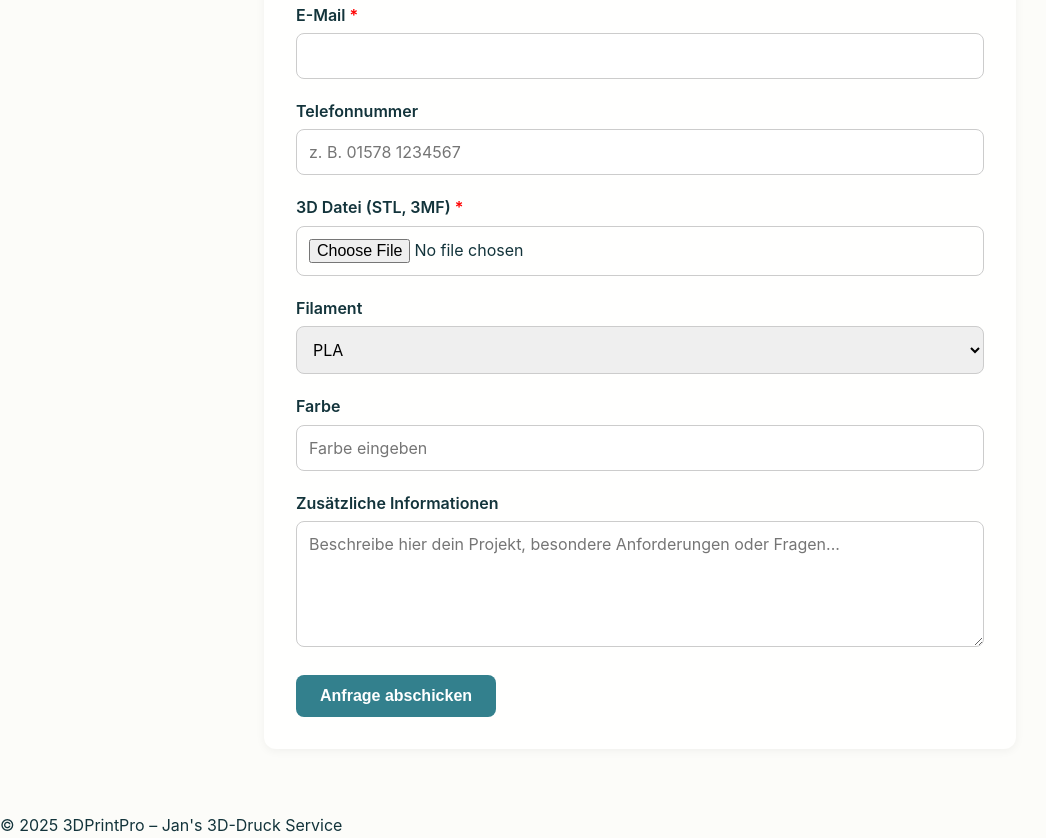
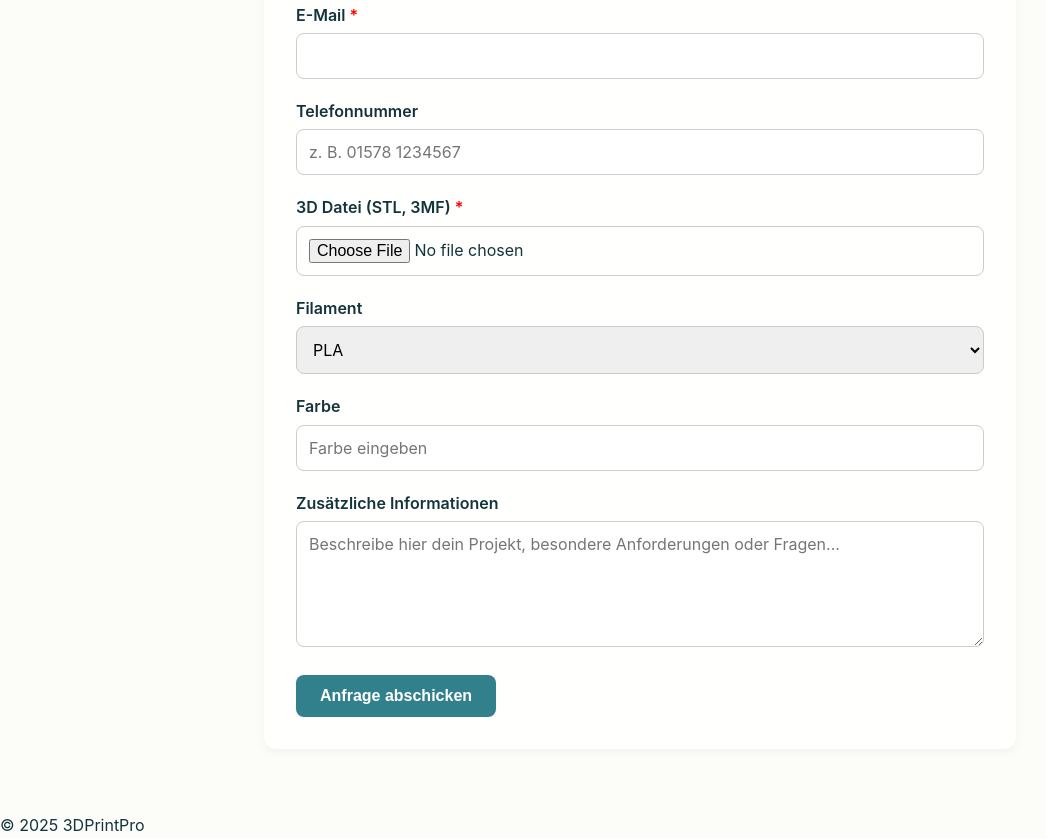
Before and after one commit to 3DPrintPro/Verkauf, a plain HTML site: page contact.html in a window 1280 px wide. Shown: the part 361-1199 px from the top of the page, without its empty margins (0-1046 px from the left). Drawn offline with Linux system fonts and the light colour scheme.

Commit message:
Update contact.html

```diff
--- a/contact.html
+++ b/contact.html
@@ -178,7 +178,7 @@
     </section>
   </main>
   <footer>
-    <p>&copy; 2025 3DPrintPro – Jan's 3D-Druck Service</p>
+    <p>&copy; 2025 3DPrintPro</p>
   </footer>
 </body>
 </html>
```
